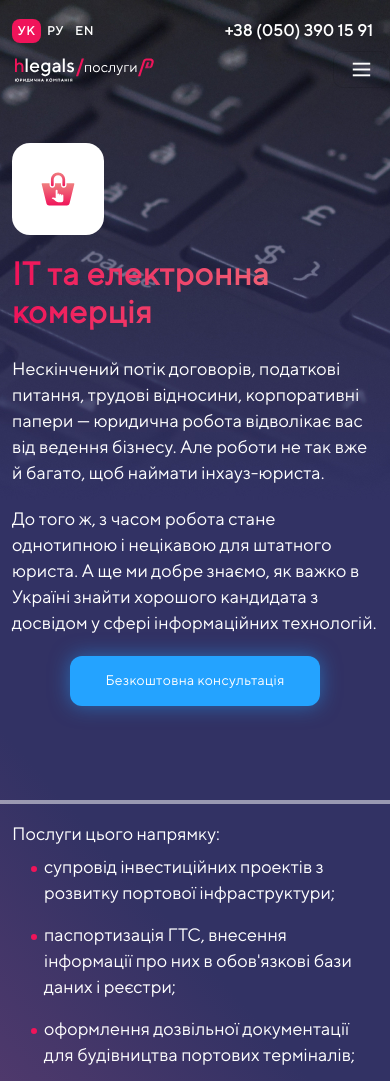
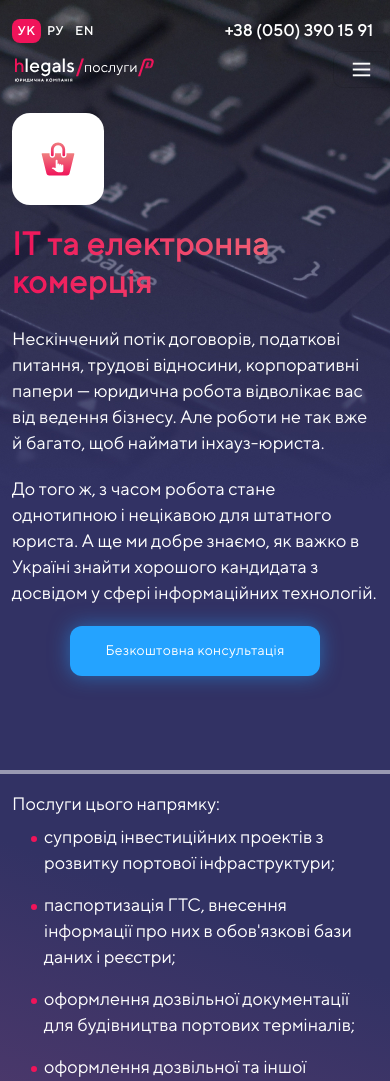
Before and after one commit to YevheniiBieliaiev/thesisproject, a website: page servicesindetails.html in a window 390 px wide. Shown: the top 1081 px of the page. Drawn offline with nearby package versions, Linux system fonts and the light colour scheme.

Commit message:
4pg-done

```diff
--- a/scss/_styles.scss
+++ b/scss/_styles.scss
@@ -1864,9 +1864,10 @@ footer {
 /*services in details subpage*/
 .srv-details-wrapper {
   position: relative;
-  background: $superSoftGradient;
+  background: linear-gradient(200deg, #323264 11.93%, #323264 57.17%, #643e72 87.46%);
   border-radius: 0px 0px 12px 12px;
   margin-bottom: 60px;
+  .img-bg-holder {
     .top-img-bcg {
       background: url("../images/services-bg.jpg") no-repeat;
       height: 500px;
@@ -1874,6 +1875,8 @@ footer {
       background-position: 50% 50%;
       background-size: cover;
     }
+  }
+
   &:before {
     content: "";
     position: absolute;
@@ -2083,6 +2086,9 @@ footer {
     @include media-breakpoint-down(lg) {
       text-align: left;
       top: 60px;
+    }
+    @include media-breakpoint-down(sm) {
+      top: 30px;
     }
     .service-info {
       @include block-heading-up-lg;
@@ -2180,8 +2186,11 @@ footer {
       padding-bottom: 23px;
       padding-top: 130px;
     }
-    @include media-breakpoint-down(sm) {
-      padding-top: 300px;
+    @media (max-width: 474px) {
+      padding-top: 200px;
+    }
+    @media (max-width: 390px) {
+      padding-top: 270px;
     }
     .details-holder {
       .details-heading {
--- a/servicesindetails.html
+++ b/servicesindetails.html
@@ -13,7 +13,9 @@
 <body>
 
   <div class="srv-details-wrapper">
-    <div class="top-img-bcg"></div>
+    <div class="img-bg-holder">
+      <span class="top-img-bcg d-block"></span>
+    </div>
 
     <div class="container srv-details-nav">
       <div class="row">
```
Also changed, not shown: css/main.min.css. Lines whose indentation alone changed are shown as unchanged.
